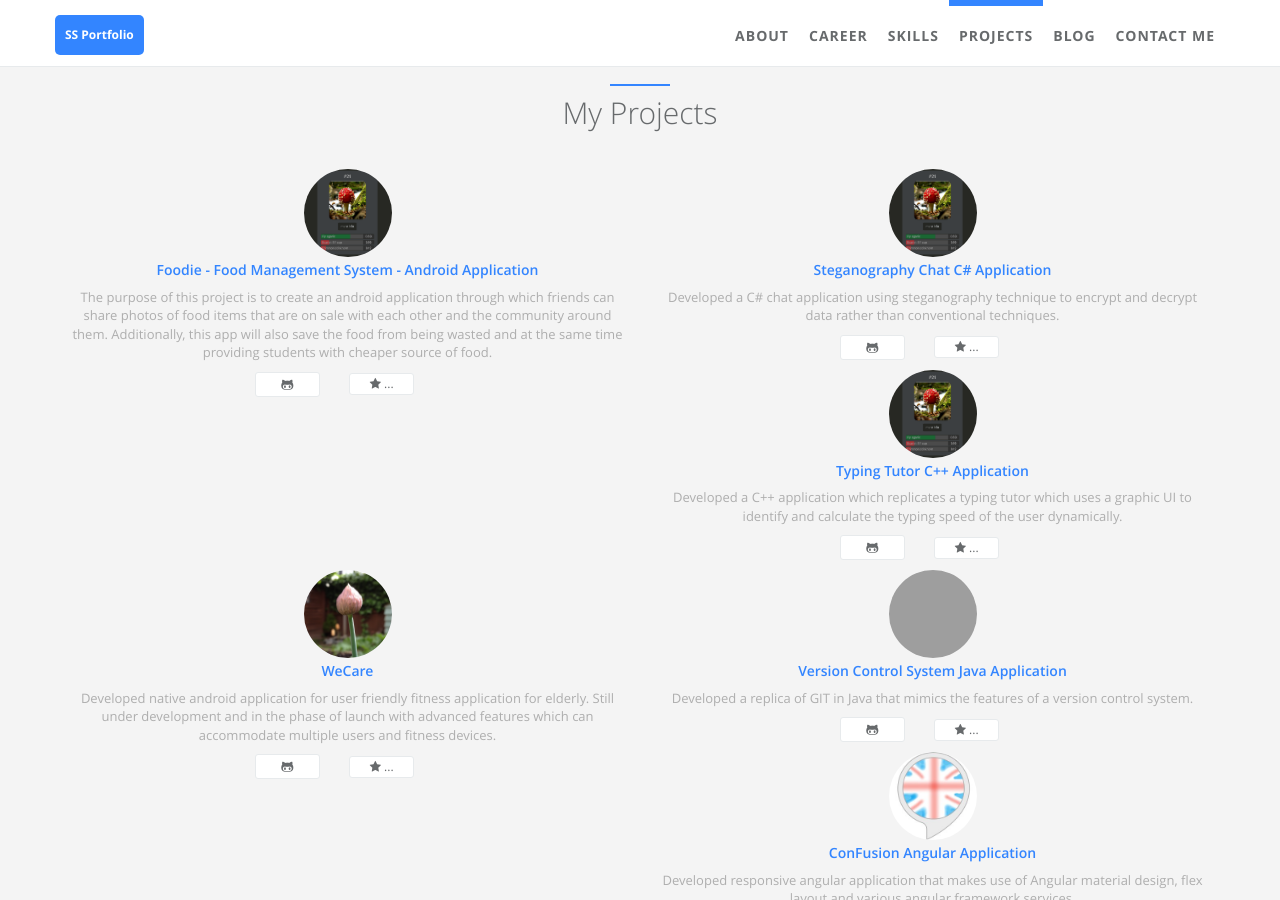
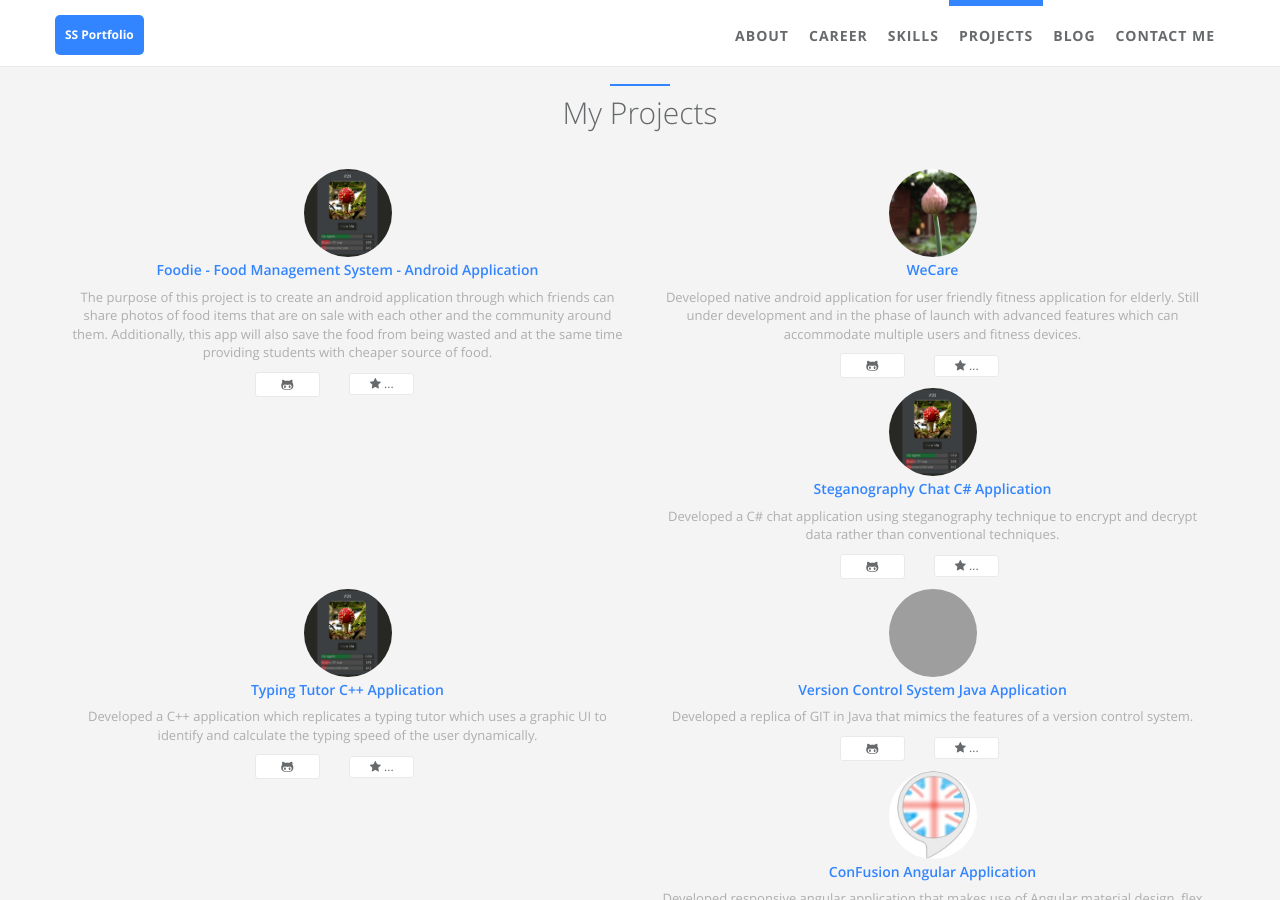
Before and after one commit to sankar810/sankar810.github.io, a Jekyll site: the page built from index.html, in a window 1280 px wide and 900 px high, scrolled down 2642 px. Built offline with Jekyll 4.4.1, drawn with Linux system fonts in a browser that asks for light colours; part of the change alters nothing that is shown; grey boxes are pictures that could not be loaded.

Commit message:
Update projects.yml

```diff
--- a/_data/index/projects.yml
+++ b/_data/index/projects.yml
@@ -12,6 +12,15 @@
     The purpose of this project is to create an android application through which friends can share photos of food items that
     are on sale with each other and the community around them. Additionally, this app will also save the food from being
     wasted and at the same time providing students with cheaper source of food.
+
+- name: WeCare
+#  i18n:
+  url: https://github.com/sankar810/WeCare Android Application
+  gh_user: sankar810
+  repo: WeCare
+  img: /static/assets/img/landing/mathalope_icon.png
+  desc: >
+    Developed native android application for user friendly fitness application for elderly. Still under development and in the phase of launch with advanced features which can accommodate multiple users and fitness devices.
 
 - name: Steganography Chat C# Application
 #  i18n:
@@ -30,15 +39,6 @@
   img: /static/assets/img/landing/fungai_org_icon.png
   desc: >
     Developed a C++ application which replicates a typing tutor which uses a graphic UI to identify and calculate the typing speed of the user dynamically.
-
-- name: WeCare
-#  i18n:
-  url: https://github.com/sankar810/WeCare Android Application
-  gh_user: sankar810
-  repo: WeCare
-  img: /static/assets/img/landing/mathalope_icon.png
-  desc: >
-    Developed native android application for user friendly fitness application for elderly. Still under development and in the phase of launch with advanced features which can accommodate multiple users and fitness devices.
 
 - name: Version Control System Java Application
 #  i18n:
```
